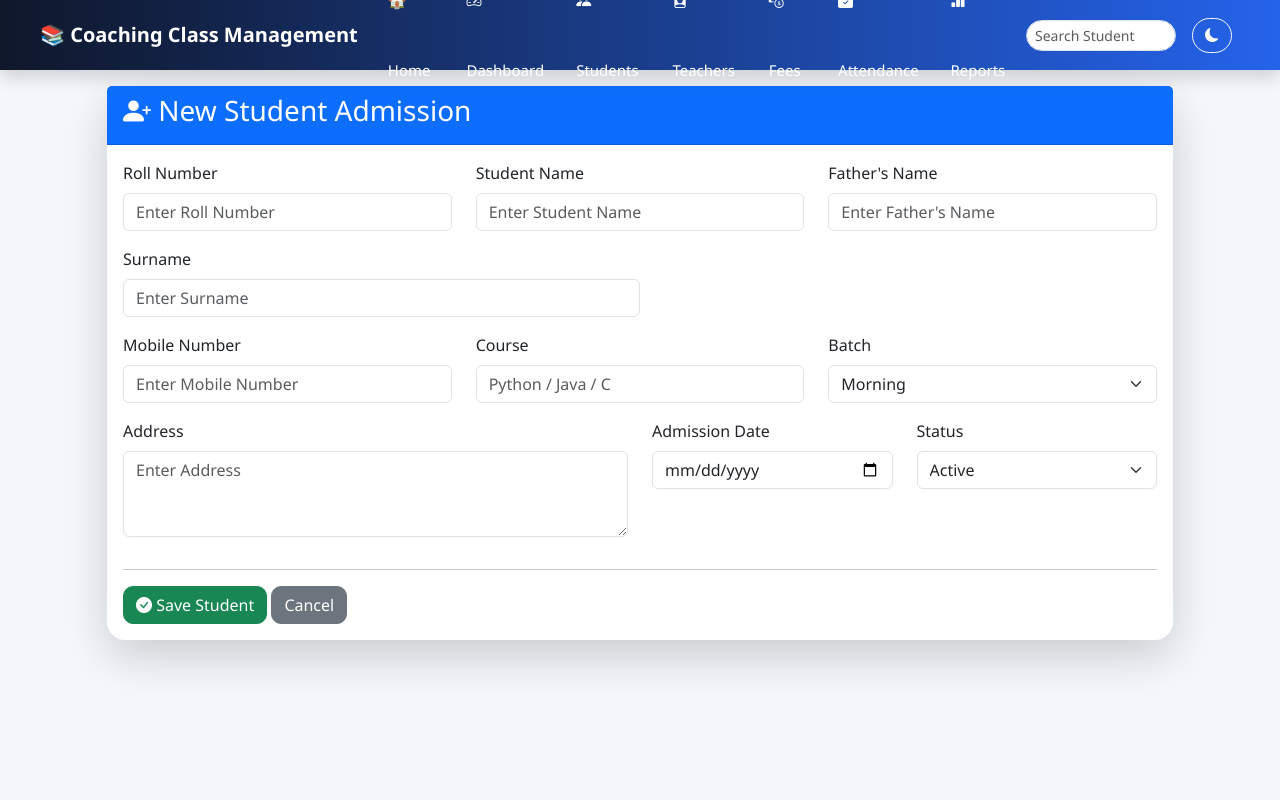
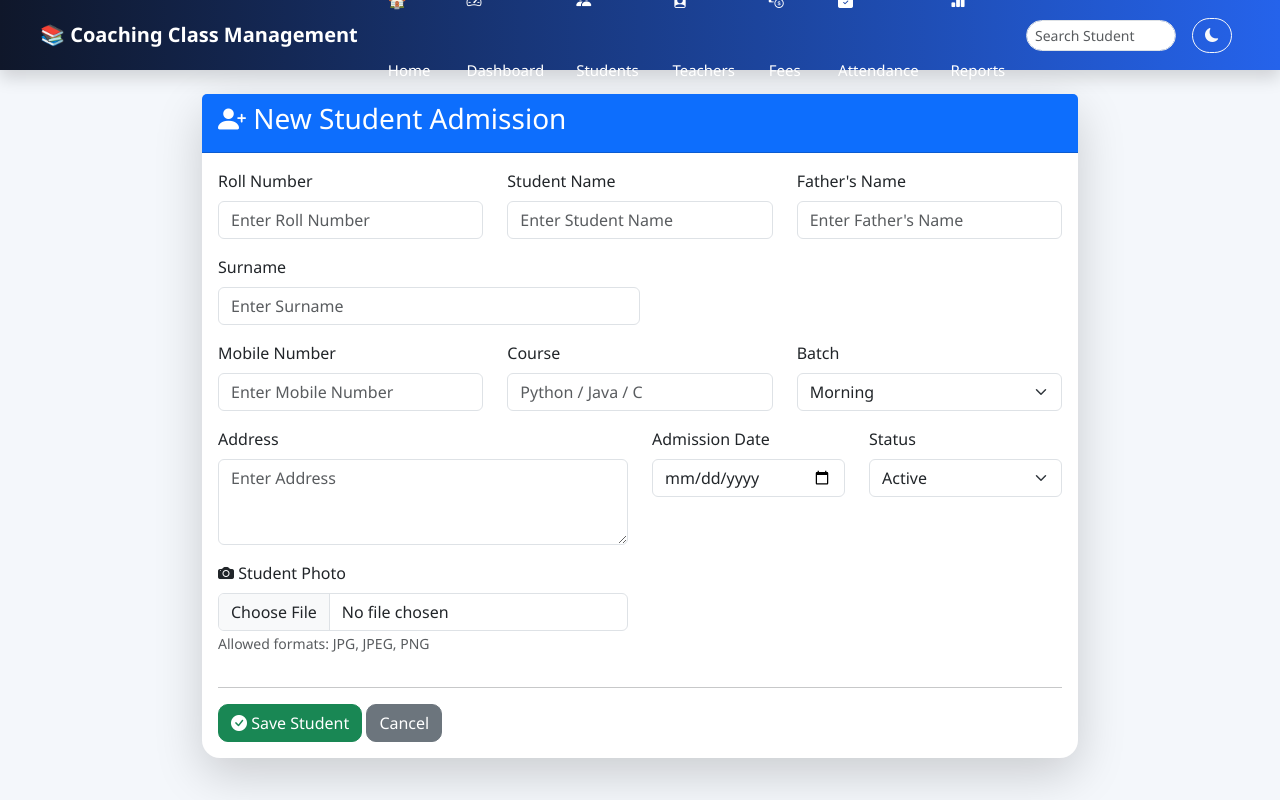
Before and after one commit to Anuradha629/PYTHON_INTERNSHIP, a Flask app: page /add_student in a window 1280 px wide. Run offline with Flask 3, Linux system fonts and the light colour scheme.

Commit message:
Update student addmission form field and validation

```diff
--- a/templates/add_student.html
+++ b/templates/add_student.html
@@ -2,7 +2,7 @@
 
 {% block content %}
 
-<div class="container-fluid">
+<div class="container my-4" style="max-width: 900px;">
 
     <div class="card shadow-lg border-0">
 
@@ -15,11 +15,14 @@
 
         <div class="card-body">
 
-            <form method="POST" action="/add_student">
+            <form method="POST"
+                  action="/add_student"
+                  enctype="multipart/form-data">
 
                 <div class="row">
 
                     <div class="col-md-4 mb-3">
+
                         <label class="form-label">
                             Roll Number
                         </label>
@@ -30,9 +33,12 @@
                             class="form-control"
                             placeholder="Enter Roll Number"
                             required>
+
                     </div>
 
+
                     <div class="col-md-4 mb-3">
+
                         <label class="form-label">
                             Student Name
                         </label>
@@ -43,9 +49,12 @@
                             class="form-control"
                             placeholder="Enter Student Name"
                             required>
+
                     </div>
 
+
                     <div class="col-md-4 mb-3">
+
                         <label class="form-label">
                             Father's Name
                         </label>
@@ -56,9 +65,12 @@
                             class="form-control"
                             placeholder="Enter Father's Name"
                             required>
+
                     </div>
 
                 </div>
+
+
                 <div class="col-md-6 mb-3">
 
                     <label class="form-label">
@@ -74,9 +86,11 @@
 
                 </div>
 
+
                 <div class="row">
 
                     <div class="col-md-4 mb-3">
+
                         <label class="form-label">
                             Mobile Number
                         </label>
@@ -88,9 +102,12 @@
                             placeholder="Enter Mobile Number"
                             maxlength="10"
                             required>
+
                     </div>
 
+
                     <div class="col-md-4 mb-3">
+
                         <label class="form-label">
                             Course
                         </label>
@@ -101,9 +118,12 @@
                             class="form-control"
                             placeholder="Python / Java / C"
                             required>
+
                     </div>
 
+
                     <div class="col-md-4 mb-3">
+
                         <label class="form-label">
                             Batch
                         </label>
@@ -117,13 +137,16 @@
                             <option>Evening</option>
 
                         </select>
+
                     </div>
 
                 </div>
 
+
                 <div class="row">
 
                     <div class="col-md-6 mb-3">
+
                         <label class="form-label">
                             Address
                         </label>
@@ -133,9 +156,12 @@
                             class="form-control"
                             rows="3"
                             placeholder="Enter Address"></textarea>
+
                     </div>
 
+
                     <div class="col-md-3 mb-3">
+
                         <label class="form-label">
                             Admission Date
                         </label>
@@ -145,9 +171,12 @@
                             name="admission_date"
                             class="form-control"
                             required>
+
                     </div>
 
+
                     <div class="col-md-3 mb-3">
+
                         <label class="form-label">
                             Status
                         </label>
@@ -160,23 +189,54 @@
                             <option>Inactive</option>
 
                         </select>
+
                     </div>
 
                 </div>
 
+
+                <div class="row">
+
+                    <div class="col-md-6 mb-3">
+
+                        <label class="form-label">
+
+                            <i class="bi bi-camera-fill"></i>
+                            Student Photo
+
+                        </label>
+
+                        <input
+                            type="file"
+                            name="photo"
+                            class="form-control"
+                            accept=".jpg,.jpeg,.png">
+
+                        <small class="text-muted">
+                            Allowed formats: JPG, JPEG, PNG
+                        </small>
+
+                    </div>
+
+                </div>
+
+
                 <hr>
 
+
                 <button
+                    type="submit"
                     class="btn btn-success">
 
                     <i class="bi bi-check-circle-fill"></i>
-
                     Save Student
 
                 </button>
 
-                <a href="/students"
-                   class="btn btn-secondary">
+
+                <a
+                    href="/students"
+                    class="btn btn-secondary">
 
                     Cancel
 
```
